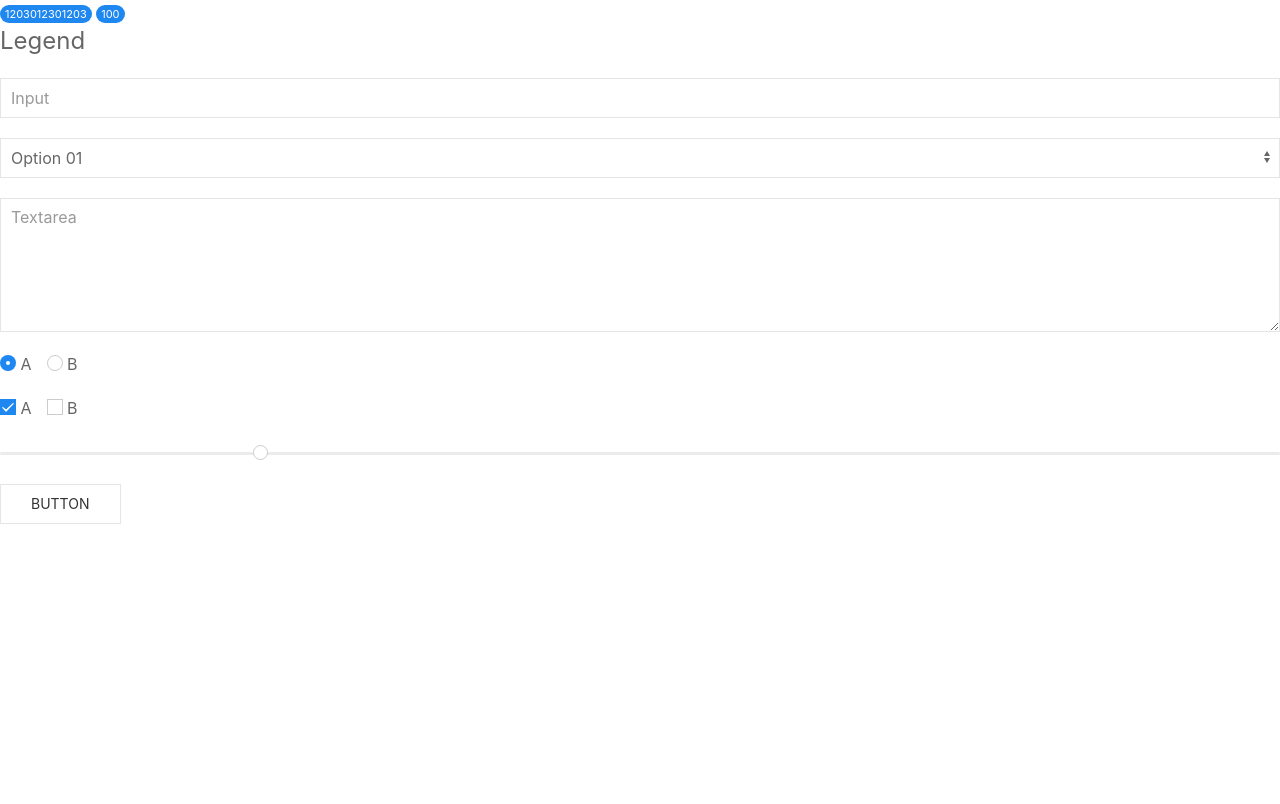
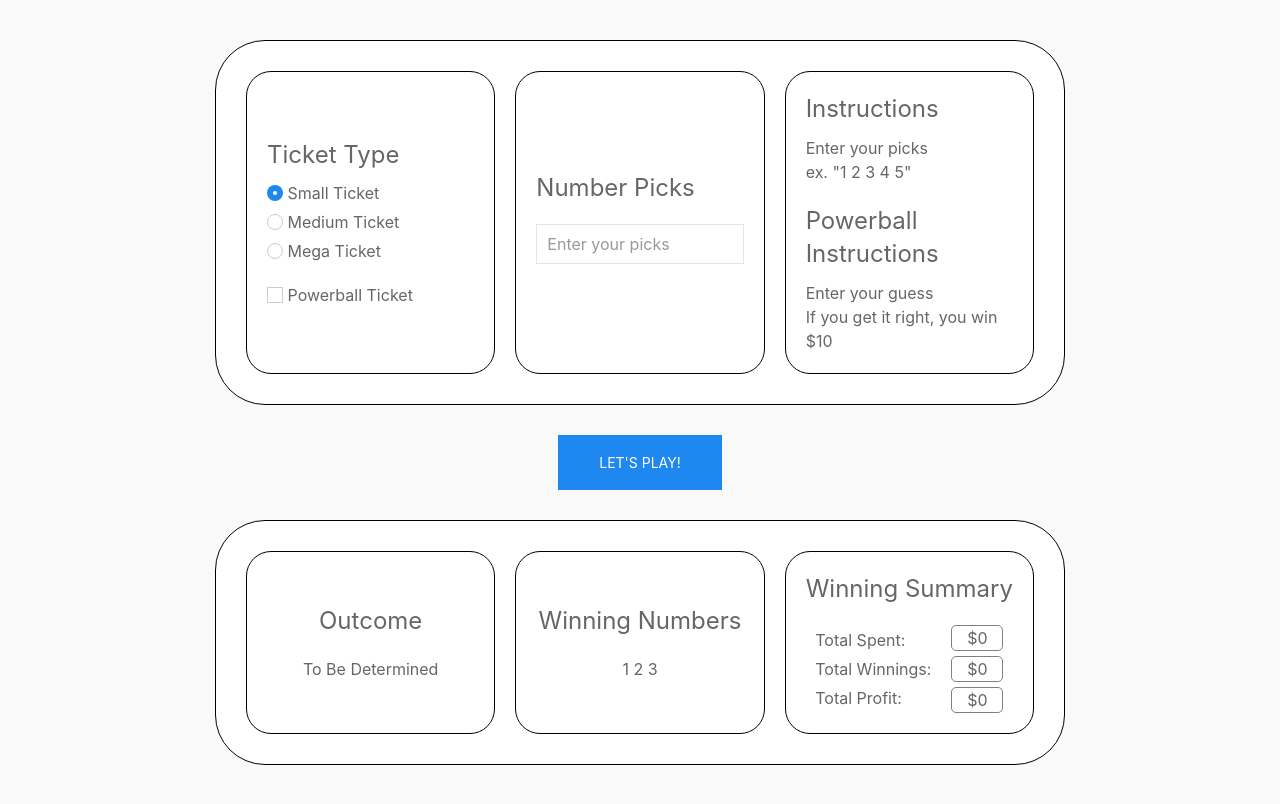
Before and after one commit to 7v5/WebLottery, a website built with Vite: page src/index.html in a window 1280 px wide. Built offline with nearby package versions, Linux system fonts and the light colour scheme.

Commit message:
Web Interface created

```diff
--- a/src/css/styles.css
+++ b/src/css/styles.css
@@ -0,0 +1,101 @@
+body {
+    background-color: #f9f9f9;
+    margin: 0;
+    padding: 0;
+}
+
+.page-wrapper {
+    display: flex;
+    flex-direction: column;
+    align-items: center;
+    justify-content: center;
+    min-height: 100vh;
+    padding: 20px;
+    box-sizing: border-box;
+}
+
+/* Layout Rows */
+.game-row {
+    display: flex;
+    flex-direction: row;
+    gap: 20px;
+    justify-content: space-between;
+    align-items: stretch;
+    border: 1px solid #000000;
+    padding: 30px;
+    margin: 20px 0;
+    border-radius: 50px;
+    width: 100%;
+    max-width: 850px;
+    box-sizing: border-box;
+    background-color: #ffffff;
+}
+
+.button-row {
+    width: 100%;
+    max-width: 850px;
+    display: flex;
+    justify-content: center;
+    margin: 10px 0;
+    box-sizing: border-box;
+}
+
+.card-container {
+    flex: 1;
+    border: 1px solid #000000;
+    padding: 20px;
+    border-radius: 25px;
+    display: flex;
+    flex-direction: column;
+    justify-content: center;
+}
+
+.card-container-center {
+    align-items: center;
+}
+
+#userPicks {
+    gap: 10px;
+}
+
+#outcomeContainer, #winningNumContainer {
+    gap: 10px;
+}
+
+#winningSummaryContainer {
+    gap: 10px;
+}
+
+.uk-legend {
+    padding-bottom: 10px;
+}
+
+.text-center {
+    text-align: center;
+}
+
+.spacing-bottom {
+    padding-bottom: 20px;
+}
+
+.radio-group, .label-column, .value-column {
+    display: flex;
+    flex-direction: column;
+    gap: 5px;
+}
+
+.summary-wrapper {
+    display: flex;
+    flex-direction: row;
+    gap: 20px;
+    justify-content: center;
+    align-items: center;
+}
+
+.currency-box {
+    border: 1px solid #808080;
+    border-radius: 5px;
+    width: 50px;
+    text-align: center;
+    display: inline-block;
+}
--- a/src/index.html
+++ b/src/index.html
@@ -1,6 +1,7 @@
 <!DOCTYPE html>
 <html>
     <head>
+        <title>Lottery Game</title>
         <link rel="stylesheet" href="https://cdn.jsdelivr.net/npm/uikit@3.25.16/dist/css/uikit.min.css" />
         <link rel="stylesheet" href="css/styles.css"/>
         <script src="https://cdn.jsdelivr.net/npm/uikit@3.25.16/dist/js/uikit.min.js"></script>
@@ -8,56 +9,81 @@
     </head>
 
     <body>
-        <span class="uk-badge">1203012301203</span>
-        <span class="uk-badge">100</span>
+        <div class="page-wrapper">
 
-        <form>
-            <fieldset class="uk-fieldset">
+            <div class="game-row">
 
-                <legend class="uk-legend">Legend</legend>
+                <div id="ticketContainer" class="card-container">
+                    <fieldset class="uk-fieldset">
+                        <legend class="uk-legend">Ticket Type</legend>
+                        <div class="radio-group">
+                            <label><input type="radio" class="uk-radio" name="ticketType" id="rdoSmall" checked> Small Ticket</label>
+                            <label><input type="radio" class="uk-radio" name="ticketType" id="rdoMedium"> Medium Ticket</label>
+                            <label><input type="radio" class="uk-radio" name="ticketType" id="rdoMega"> Mega Ticket</label>
+                        </div>
+                    </fieldset>
 
-                <div class="uk-margin">
-                    <input id="inputNum" class="uk-input" type="text" placeholder="Input"
-                        aria-label="Input">
+                    <div style="padding-top: 20px;"> <label><input type="checkbox" class="uk-checkbox" id="chkPowerball"> Powerball Ticket</label>
+                    </div>
                 </div>
 
-                <div class="uk-margin">
-                    <select class="uk-select" aria-label="Select">
-                        <option>Option 01</option>
-                        <option>Option 02</option>
-                    </select>
+                <div id="userPicks" class="card-container">
+                    <legend class="uk-legend">Number Picks</legend>
+                    <label><input type="text" class="uk-input" id="txtUserPicks" placeholder="Enter your picks"></label>
+                    <label><input type="text" class="uk-input" id="txtPowerballPick" placeholder="Enter your Powerball pick" style="display: none;"></label>
                 </div>
 
-                <div class="uk-margin">
-                    <textarea class="uk-textarea" rows="5"
-                        placeholder="Textarea" aria-label="Textarea"></textarea>
+                <div id="instructions" class="card-container">
+                    <legend class="uk-legend">Instructions</legend>
+                    <span class="uk-text spacing-bottom">
+                        Enter your picks<br>
+                        ex. "1 2 3 4 5"
+                    </span>
+
+                    <legend class="uk-legend">Powerball Instructions</legend>
+                    <span class="uk-text">
+                        Enter your guess<br>
+                        If you get it right, you win $10
+                    </span>
+                </div>
+            </div>
+
+            <div class="button-row">
+                <button class="uk-button-primary uk-button uk-button-large" id="btnPlay">Let's Play!</button>
+            </div>
+
+            <div class="game-row">
+
+                <div id="outcomeContainer" class="card-container card-container-center">
+                    <legend class="uk-legend text-center">Outcome</legend>
+                    <span class="uk-text text-center" id="txtOutcome">To Be Determined</span>
                 </div>
 
-                <div
-                    class="uk-margin uk-grid-small uk-child-width-auto uk-grid">
-                    <label><input class="uk-radio" type="radio" name="radio2"
-                            checked> A</label>
-                    <label><input class="uk-radio" type="radio" name="radio2">
-                        B</label>
+                <div id="winningNumContainer" class="card-container card-container-center">
+                    <legend class="uk-legend text-center">Winning Numbers</legend>
+                    <span class="uk-text text-center" id="txtWinningNumbers">1 2 3</span>
                 </div>
 
-                <div
-                    class="uk-margin uk-grid-small uk-child-width-auto uk-grid">
-                    <label><input class="uk-checkbox" type="checkbox" checked>
-                        A</label>
-                    <label><input class="uk-checkbox" type="checkbox"> B</label>
+                <div id="winningSummaryContainer" class="card-container">
+                    <legend class="uk-legend text-center">Winning Summary</legend>
+
+                    <div class="summary-wrapper">
+                        <div id="summaryLabels" class="label-column">
+                            <span class="uk-text">Total Spent:</span>
+                            <span class="uk-text">Total Winnings:</span>
+                            <span class="uk-text">Total Profit:</span>
+                        </div>
+
+                        <div id="summaryValues" class="value-column">
+                            <span class="uk-text currency-box" id="txtTotalSpent">$0</span>
+                            <span class="uk-text currency-box" id="txtTotalWinnings">$0</span>
+                            <span class="uk-text currency-box" id="txtNetProfit">$0</span>
+                        </div>
+                    </div>
                 </div>
+            </div>
 
-                <div class="uk-margin">
-                    <input class="uk-range" type="range" value="2" min="0"
-                        max="10" step="0.1" aria-label="Range">
-                </div>
-
-            </fieldset>
-        </form>
-
-        <button class="uk-button uk-button-default" id="myButton">Button</button>
-
+        </div>
 
         <script src="js/script.js"></script>
     </body>
--- a/src/js/script.js
+++ b/src/js/script.js
@@ -1,16 +1,11 @@
-// Game Variables
+let button = document.getElementById("btnPlay");
+button.addEventListener("click", mainGame());
 
+let chkPowerball = document.getElementById("chkPowerball");
+chkPowerball.addEventListener("change", function() {
+    document.getElementById("txtPowerballPick").style.display = chkPowerball.checked ? "flex" : "none";
+});
 
-// Element Variables
+function mainGame() {
 
-
-
-
-
-
-var inputNum = document.getElementById("inputNum");
-
-document.getElementById("myButton").addEventListener("click", function() {
-    inputNum.style.backgroundColor = "green";
-    alert("You picked: " + inputNum.innerHTML);
-});
+}
```
